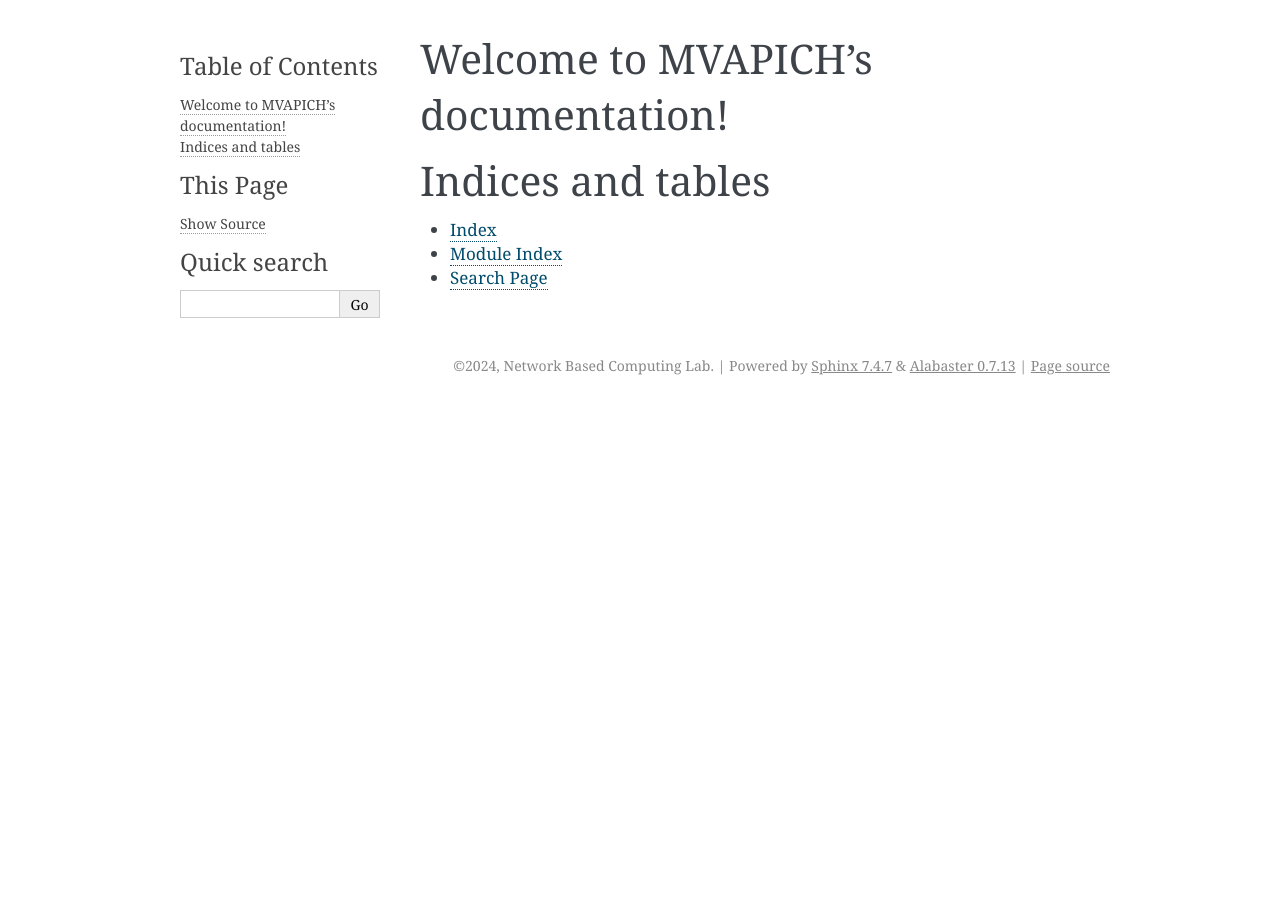
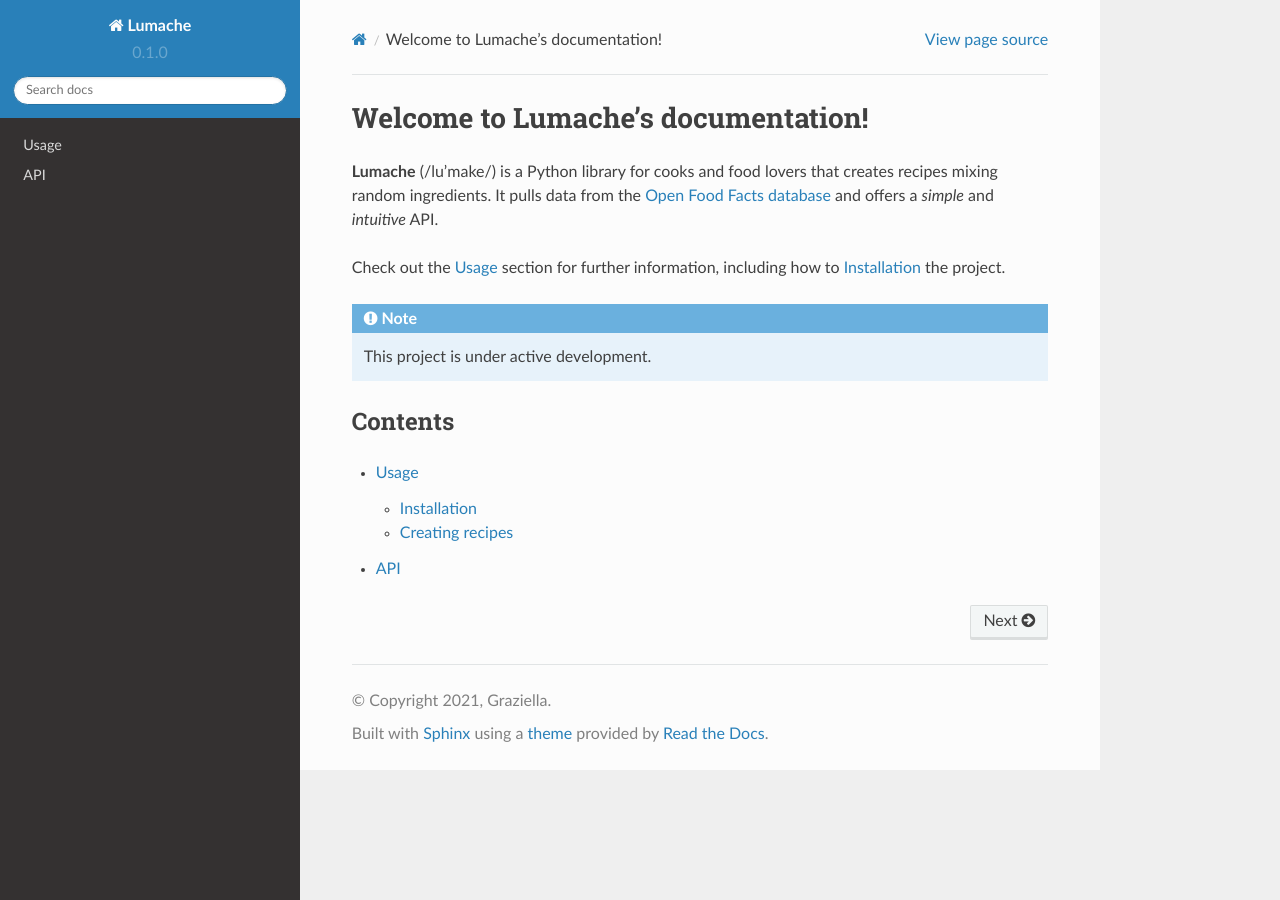
Before and after one commit to OSU-Nowlab/MVAPICH-docs, a Sphinx documentation site: the page built from docs/source/index.rst, in a window 1280 px wide. Built offline with Sphinx 7.4.7 and the Read the Docs theme 2.0.0, drawn with Linux system fonts in a browser that asks for light colours.

Commit message:
Tutorial template

```diff
--- /dev/null
+++ b/docs/requirements.txt
@@ -0,0 +1,2 @@
+sphinx==7.1.2
+sphinx-rtd-theme==1.3.0rc1
--- /dev/null
+++ b/docs/source/api.rst
@@ -0,0 +1,7 @@
+API
+===
+
+.. autosummary::
+   :toctree: generated
+
+   lumache
--- a/docs/source/conf.py
+++ b/docs/source/conf.py
@@ -1,55 +1,35 @@
 # Configuration file for the Sphinx documentation builder.
-#
-# This file only contains a selection of the most common options. For a full
-# list see the documentation:
-# https://www.sphinx-doc.org/en/master/usage/configuration.html
 
-# -- Path setup --------------------------------------------------------------
+# -- Project information
 
-# If extensions (or modules to document with autodoc) are in another directory,
-# add these directories to sys.path here. If the directory is relative to the
-# documentation root, use os.path.abspath to make it absolute, like shown here.
-#
-# import os
-# import sys
-# sys.path.insert(0, os.path.abspath('.'))
+project = 'Lumache'
+copyright = '2021, Graziella'
+author = 'Graziella'
 
+release = '0.1'
+version = '0.1.0'
 
-# -- Project information -----------------------------------------------------
+# -- General configuration
 
-project = 'MVAPICH'
-copyright = '2024, Network Based Computing Lab'
-author = 'Network Based Computing Lab'
-
-# The full version, including alpha/beta/rc tags
-release = '4.0'
-
-
-# -- General configuration ---------------------------------------------------
-
-# Add any Sphinx extension module names here, as strings. They can be
-# extensions coming with Sphinx (named 'sphinx.ext.*') or your custom
-# ones.
 extensions = [
+    'sphinx.ext.duration',
+    'sphinx.ext.doctest',
+    'sphinx.ext.autodoc',
+    'sphinx.ext.autosummary',
+    'sphinx.ext.intersphinx',
 ]
 
-# Add any paths that contain templates here, relative to this directory.
+intersphinx_mapping = {
+    'python': ('https://docs.python.org/3/', None),
+    'sphinx': ('https://www.sphinx-doc.org/en/master/', None),
+}
+intersphinx_disabled_domains = ['std']
+
 templates_path = ['_templates']
 
-# List of patterns, relative to source directory, that match files and
-# directories to ignore when looking for source files.
-# This pattern also affects html_static_path and html_extra_path.
-exclude_patterns = []
+# -- Options for HTML output
 
+html_theme = 'sphinx_rtd_theme'
 
-# -- Options for HTML output -------------------------------------------------
-
-# The theme to use for HTML and HTML Help pages.  See the documentation for
-# a list of builtin themes.
-#
-html_theme = 'alabaster'
-
-# Add any paths that contain custom static files (such as style sheets) here,
-# relative to this directory. They are copied after the builtin static files,
-# so a file named "default.css" will overwrite the builtin "default.css".
-html_static_path = ['_static']
+# -- Options for EPUB output
+epub_show_urls = 'footnote'
--- a/docs/source/index.rst
+++ b/docs/source/index.rst
@@ -1,20 +1,22 @@
-.. MVAPICH documentation master file, created by
-   sphinx-quickstart on Thu Jul 25 11:17:35 2024.
-   You can adapt this file completely to your liking, but it should at least
-   contain the root `toctree` directive.
-
-Welcome to MVAPICH's documentation!
+Welcome to Lumache's documentation!
 ===================================
 
+**Lumache** (/lu'make/) is a Python library for cooks and food lovers
+that creates recipes mixing random ingredients.
+It pulls data from the `Open Food Facts database <https://world.openfoodfacts.org/>`_
+and offers a *simple* and *intuitive* API.
+
+Check out the :doc:`usage` section for further information, including
+how to :ref:`installation` the project.
+
+.. note::
+
+   This project is under active development.
+
+Contents
+--------
+
 .. toctree::
-   :maxdepth: 2
-   :caption: Contents:
 
-
-
-Indices and tables
-==================
-
-* :ref:`genindex`
-* :ref:`modindex`
-* :ref:`search`
+   usage
+   api
```
Also changed, not shown: docs/source/usage.rst (added, +33 -0 lines), lumache.py (added, +23 -0 lines), pyproject.toml (added, +8 -0 lines), 1 other file.
